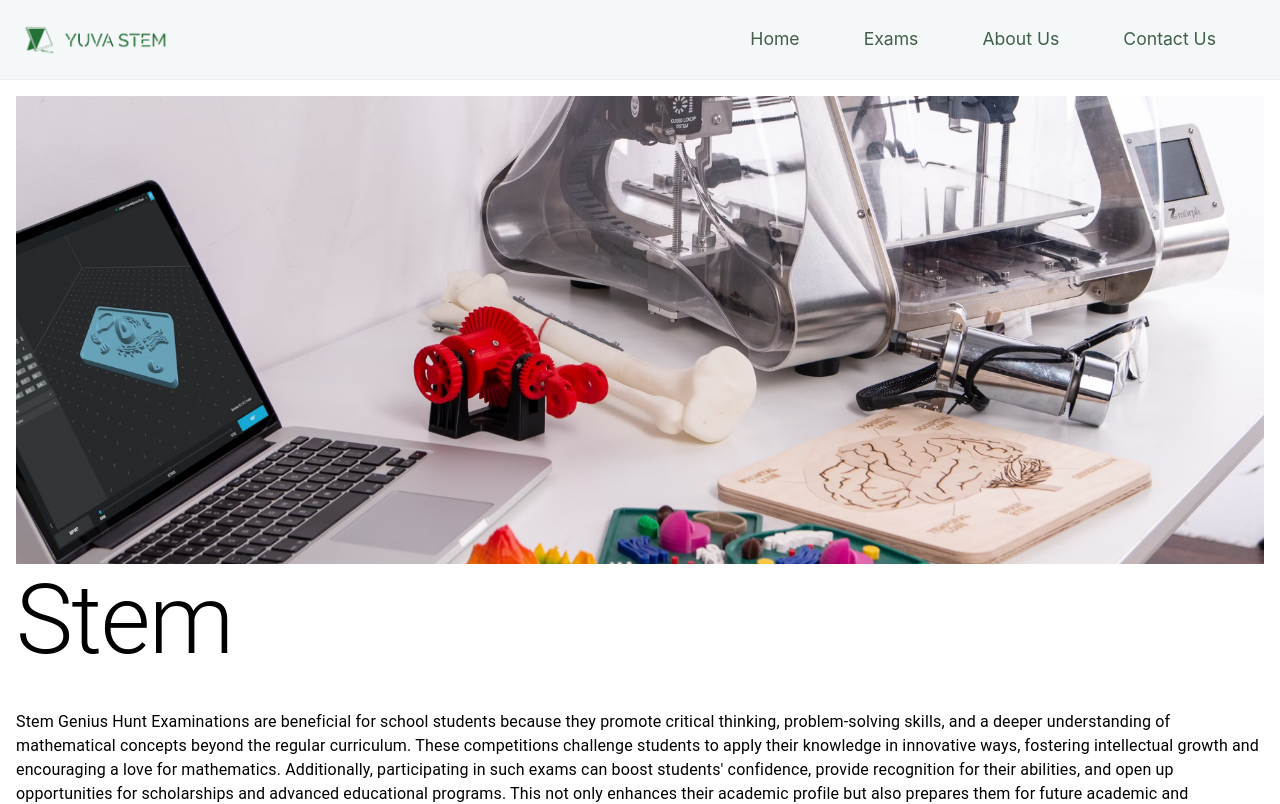
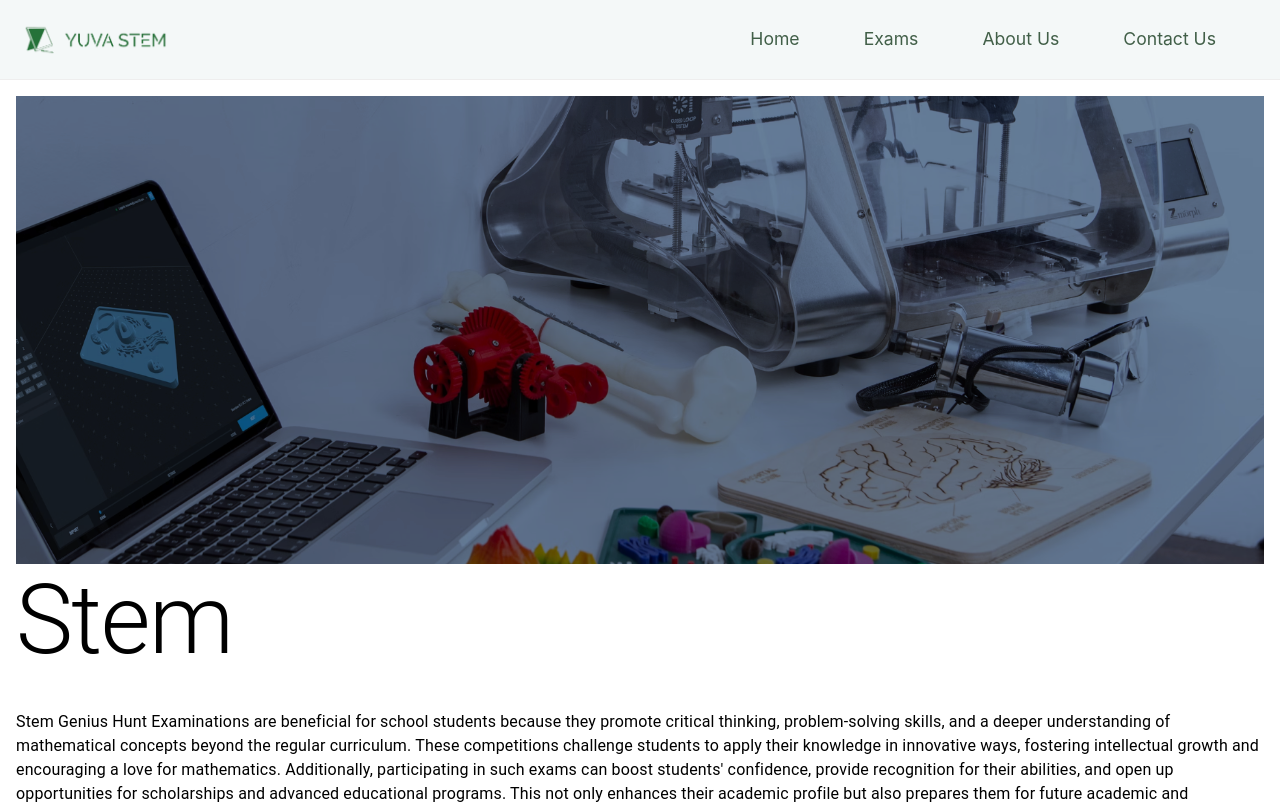
Before and after one commit to sajjanstem/sajjan-stem, a React (Create React App) app: page /exams in a window 1280 px wide. Shown: the top 804 px of the page. Built offline with nearby package versions, Linux system fonts and the light colour scheme.

Commit message:
YUVA STEM

```diff
--- a/src/components/Exams/Stem.css
+++ b/src/components/Exams/Stem.css
@@ -1,7 +1,30 @@
-.MuiButtonBase-root{
+.stem-image-container {
+    position: relative;
+    width: 100%;
+    height: auto;
+  }
+
+  .stem-image {
+    width: 100%;
+    height: auto;
+    filter: brightness(50%);
+  }
+
+  .stem-image-overlay {
+    position: absolute;
+    top: 0;
+    left: 0;
+    width: 100%;
+    height: 100%;
+    background: rgba(0, 123, 255, 0.2); /* Blue glass shade */
+    mix-blend-mode: overlay;
+  }
+
+  .MuiButtonBase-root {
     background-color: rgba(243, 248, 247, 0.75) !important;
-}
-.MuiTableHead-root{
+  }
+
+  .MuiTableHead-root {
     background-color: rgba(243, 248, 247, 0.75) !important;
-    color : #596981 !important;
-}
+    color: #596981 !important;
+  }
--- a/src/components/Exams/Stem.tsx
+++ b/src/components/Exams/Stem.tsx
@@ -6,7 +6,14 @@ import "./Stem.css";
 const Stem = () => {
   return (
     <Box className="p-4">
-      <img src={process.env.PUBLIC_URL + '/assets/stem.png'} alt="" style={{ width: '100%', height: 'auto' }} />
+      <div className="stem-image-container">
+        <img
+          src={process.env.PUBLIC_URL + "/assets/stem.png"}
+          alt="STEM"
+          className="stem-image"
+        />
+        <div className="stem-image-overlay"></div>
+      </div>
       <Typography variant="h1" gutterBottom>Stem</Typography>
       <Typography variant="body1" paragraph>
         Stem Genius Hunt Examinations are beneficial for school students because they promote critical thinking, problem-solving skills, and a deeper understanding of mathematical concepts beyond the regular curriculum. These competitions challenge students to apply their knowledge in innovative ways, fostering intellectual growth and encouraging a love for mathematics. Additionally, participating in such exams can boost students' confidence, provide recognition for their abilities, and open up opportunities for scholarships and advanced educational programs. This not only enhances their academic profile but also prepares them for future academic and professional success.
--- a/src/components/Home.css
+++ b/src/components/Home.css
@@ -49,24 +49,13 @@
 }
 
 .bg2 {
-  background-image: url("../../public/assets/skills.jpg");
+  background-image: url("../../public/assets/innovators.jpg");
 }
 
 .bg3 {
-  background-image: url("../../public/assets/innovators.jpg");
-}
-
-.bg4 {
-  background-image: url("../../public/assets/innovators.jpg");
-}
-
-.bg5 {
   background-image: url("../../public/assets/love_stem.jpg");
 }
 
-.bg6 {
-  background-image: url("../../public/assets/love_stem.jpg");
-}
 
 
 .content {
--- a/src/components/Home.tsx
+++ b/src/components/Home.tsx
@@ -49,7 +49,7 @@ const Home = () => {
         </div>
       </section>
 
-      <section className="content-section bg2">
+      <section className="content-section bg1">
         <div className="content">
           <h2>About the STEM Genius Hunt Examination</h2>
           <p>
@@ -66,7 +66,7 @@ const Home = () => {
         </div>
       </section>
 
-      <section className="content-section bg3">
+      <section className="content-section bg2">
         <div className="content">
           <h2>Promoting Critical Skills for the Future</h2>
           <p>
@@ -75,7 +75,7 @@ const Home = () => {
         </div>
       </section>
 
-      <section className="content-section bg4">
+      <section className="content-section bg2">
         <div className="content">
           <h2>Fostering a Lifelong Love for STEM</h2>
           <p>
@@ -84,7 +84,7 @@ const Home = () => {
         </div>
       </section>
 
-      <section className="content-section bg5">
+      <section className="content-section bg3">
         <div className="content">
           <h2>The Importance of Project-Based Learning</h2>
           <p>
@@ -99,7 +99,7 @@ const Home = () => {
         </div>
       </section>
 
-      <section className="content-section bg6">
+      <section className="content-section bg3">
         <div className="content">
           <h2>Inspiring the Next Generation of Innovators</h2>
           <p>
```
